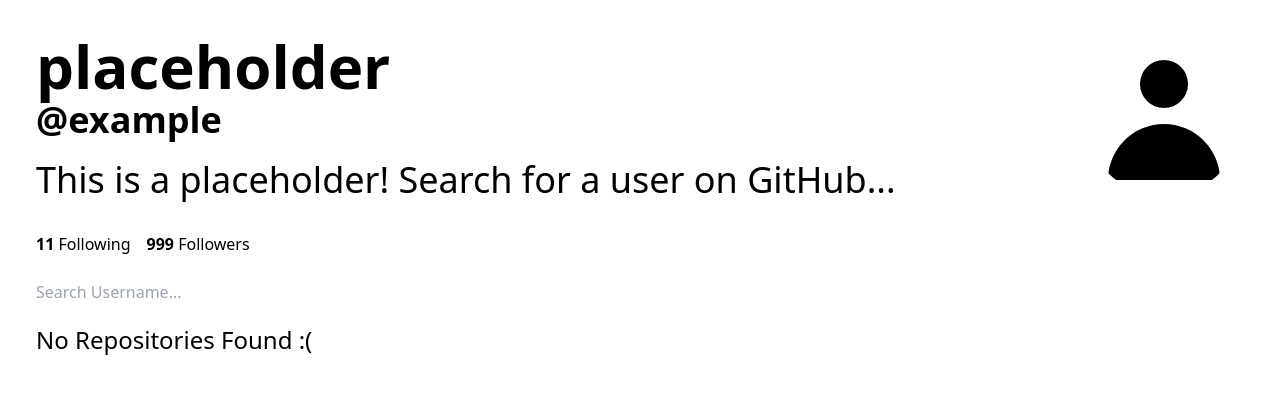
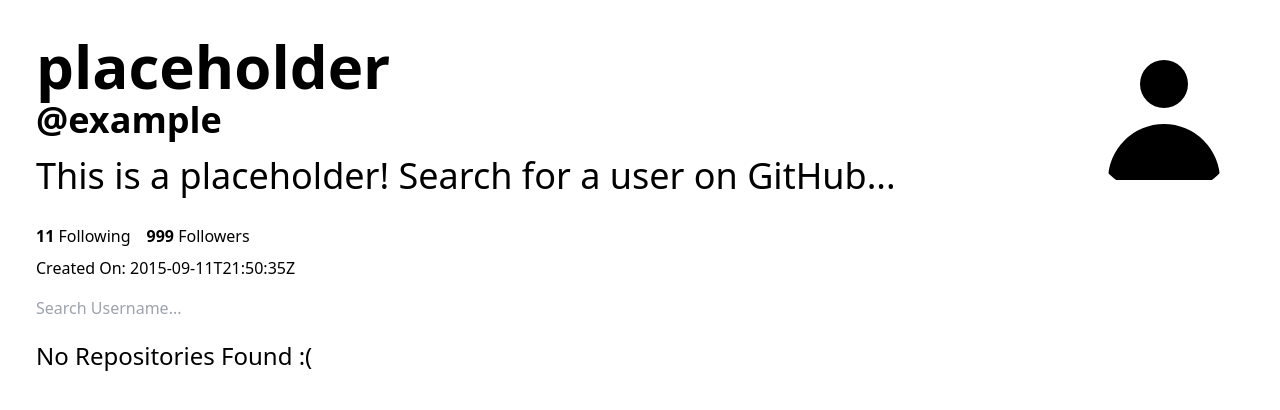
Before and after one commit to flynnjh/github-profiles-tailwind, a React (Create React App) app: page / in a window 1280 px wide. Shown: the top 410 px of the page. Built offline with nearby package versions, Linux system fonts and the light colour scheme.

Commit message:
re-added Created At element, removed accidentally

```diff
--- a/src/components/UserInfo.jsx
+++ b/src/components/UserInfo.jsx
@@ -25,7 +25,7 @@ const UserInfo = ({user}) => {
       <h1 class="text-4xl font-bold py-1">
         <a class="transition duration-150 hover:underline" href={user.html_url}>@{user.login}</a>
       </h1>
-      <h1 class="text-4xl font-extralight py-4">{user.bio}</h1>
+      <h1 class="text-4xl font-extralight pt-3 pb-3">{user.bio}</h1>
       {user.twitter_username ? <h1 class="text-xl">
         Twitter: <a class="text-sky-500 transition duration-150 hover:underline" href={"https://twitter.com/" + user.twitter_username}>@{user.twitter_username}</a>
       </h1> : null}
@@ -40,6 +40,9 @@ const UserInfo = ({user}) => {
         <strong class='font-bold'>{user.followers}</strong> Followers
         </h5> : null}
       </div>
+      { !user.message ? <h5 class="font-extralight">
+        Created On: {user.created_at}
+        </h5> : null}
     </div>
     <div class="hidden sm:flex shrink-0 w-28 h-28 xl:w-40 xl:h-40">
       <img class="rounded-full" alt={user.username} src={user.avatar_url}></img>
```
Also changed, not shown: 1 other file (tests, documents, lock files or other folders).
